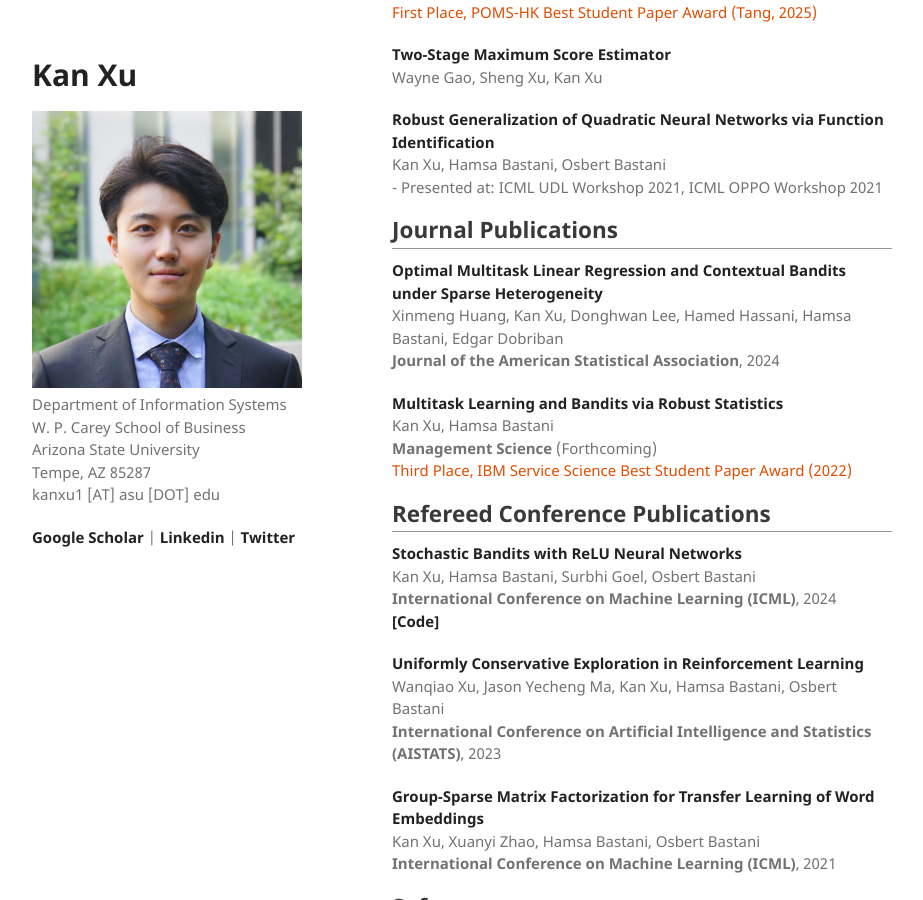
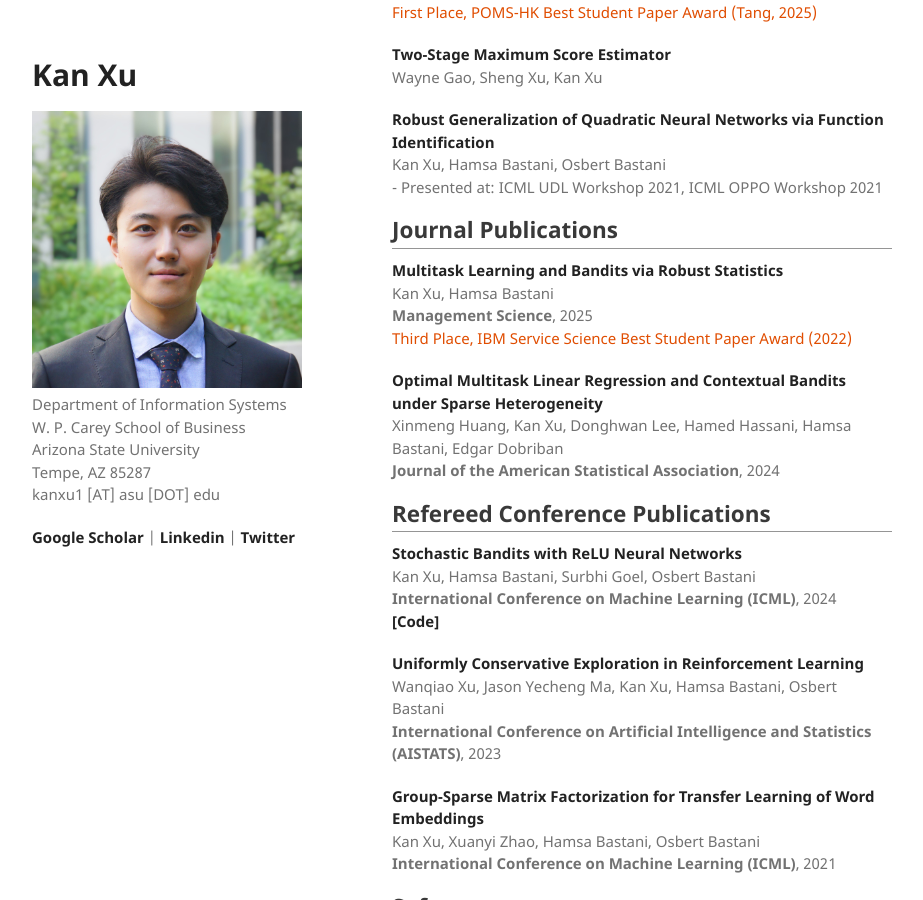
Before and after one commit to kanxu526/kanxu526.github.io, a Jekyll site: the page built from research.md, in a window 1280 px wide and 900 px high, scrolled down 365 px. Shown: the whole window, without its empty margins (178-1101 px from the left). Built offline with Jekyll 4.4.1, drawn with Linux system fonts in a browser that asks for light colours.

Commit message:
Update research.md

```diff
--- a/research.md
+++ b/research.md
@@ -29,15 +29,15 @@ Kan Xu, Hamsa Bastani, Osbert Bastani<br>
 
 <h2>Journal Publications</h2>
 
+<p><a href="https://papers.ssrn.com/sol3/papers.cfm?abstract_id=4779711">Multitask Learning and Bandits via Robust Statistics</a><br>
+Kan Xu, Hamsa Bastani<br>
+<b>Management Science</b>, 2025<br>
+<span class='award'>Third Place, IBM Service Science Best Student Paper Award (2022)</span></p>
+
 <p><a href="https://arxiv.org/abs/2306.06291">Optimal Multitask Linear Regression and
 Contextual Bandits under Sparse Heterogeneity</a><br>
 Xinmeng Huang, Kan Xu, Donghwan Lee, Hamed Hassani, Hamsa Bastani, Edgar Dobriban<br>
 <b>Journal of the American Statistical Association</b>, 2024</p>
-
-<p><a href="https://papers.ssrn.com/sol3/papers.cfm?abstract_id=4779711">Multitask Learning and Bandits via Robust Statistics</a><br>
-Kan Xu, Hamsa Bastani<br>
-<b>Management Science</b> (Forthcoming)<br>
-<span class='award'>Third Place, IBM Service Science Best Student Paper Award (2022)</span></p>
 
 <h2>Refereed Conference Publications</h2>
 
```
